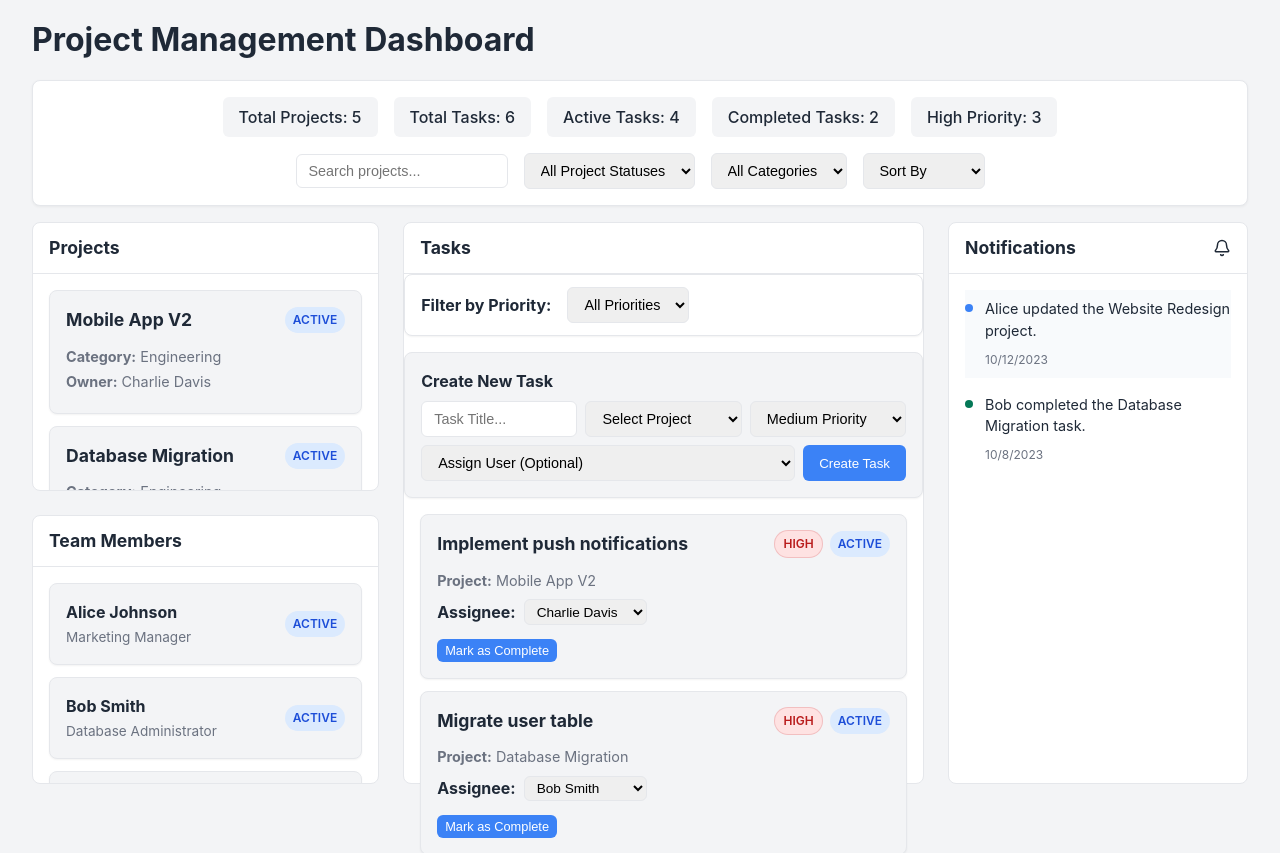
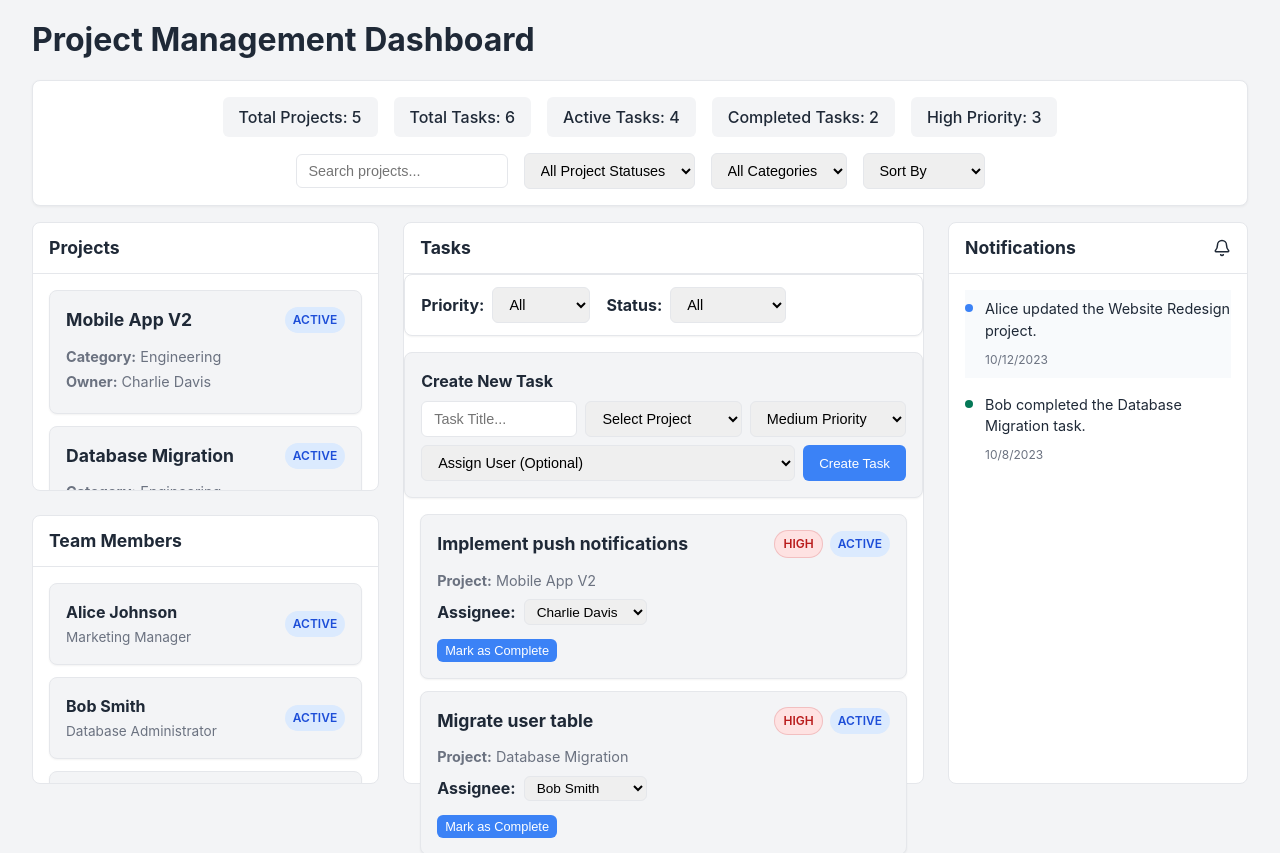
Before and after one commit to sameershaik787/labpractical, a React app: page / in a window 1280 px wide. Shown: the top 853 px of the page. Built offline with nearby package versions, Linux system fonts and the light colour scheme; the HTML template or start-up script is replaced by a standard one.

Commit message:
feat(ui): add task status filter dropdown (All, Active, Completed) to task filter bar

```diff
--- a/src/components/TaskList.jsx
+++ b/src/components/TaskList.jsx
@@ -6,11 +6,19 @@ function TaskList({ tasks, onCreateTask, onAssignTask, onCompleteTask, projects,
     const [newTaskPriority, setNewTaskPriority] = useState('Medium');
     const [newTaskAssignee, setNewTaskAssignee] = useState('');
     const [priorityFilter, setPriorityFilter] = useState('All');
+    const [statusFilter, setStatusFilter] = useState('All');
 
     const handlePriorityFilterChange = (priority) => {
         setPriorityFilter(priority);
         if (onFilterChange) {
             onFilterChange({ ...currentFilters, priority });
+        }
+    };
+
+    const handleStatusFilterChange = (status) => {
+        setStatusFilter(status);
+        if (onFilterChange) {
+            onFilterChange({ ...currentFilters, status });
         }
     };
 
@@ -31,17 +39,31 @@ function TaskList({ tasks, onCreateTask, onAssignTask, onCompleteTask, projects,
 
     return (
         <div className="task-section">
-            <div className="task-filter-bar card" style={{ marginBottom: '1rem', display: 'flex', gap: '1rem', alignItems: 'center' }}>
-                <label><strong>Filter by Priority:</strong></label>
+            <div className="task-filter-bar card" style={{ marginBottom: '1rem', display: 'flex', gap: '1rem', alignItems: 'center', flexWrap: 'wrap' }}>
+                <div style={{ display: 'flex', alignItems: 'center', gap: '0.5rem' }}>
+                    <label><strong>Priority:</strong></label>
                     <select
                         value={priorityFilter}
                         onChange={(e) => handlePriorityFilterChange(e.target.value)}
                     >
-                    <option value="All">All Priorities</option>
+                        <option value="All">All</option>
                         <option value="Low">Low</option>
                         <option value="Medium">Medium</option>
                         <option value="High">High</option>
                     </select>
+                </div>
+
+                <div style={{ display: 'flex', alignItems: 'center', gap: '0.5rem' }}>
+                    <label><strong>Status:</strong></label>
+                    <select
+                        value={statusFilter}
+                        onChange={(e) => handleStatusFilterChange(e.target.value)}
+                    >
+                        <option value="All">All</option>
+                        <option value="Active">Active</option>
+                        <option value="Completed">Completed</option>
+                    </select>
+                </div>
             </div>
 
             <div className="task-creation-form card">
```
Lines whose indentation alone changed are shown as unchanged.
